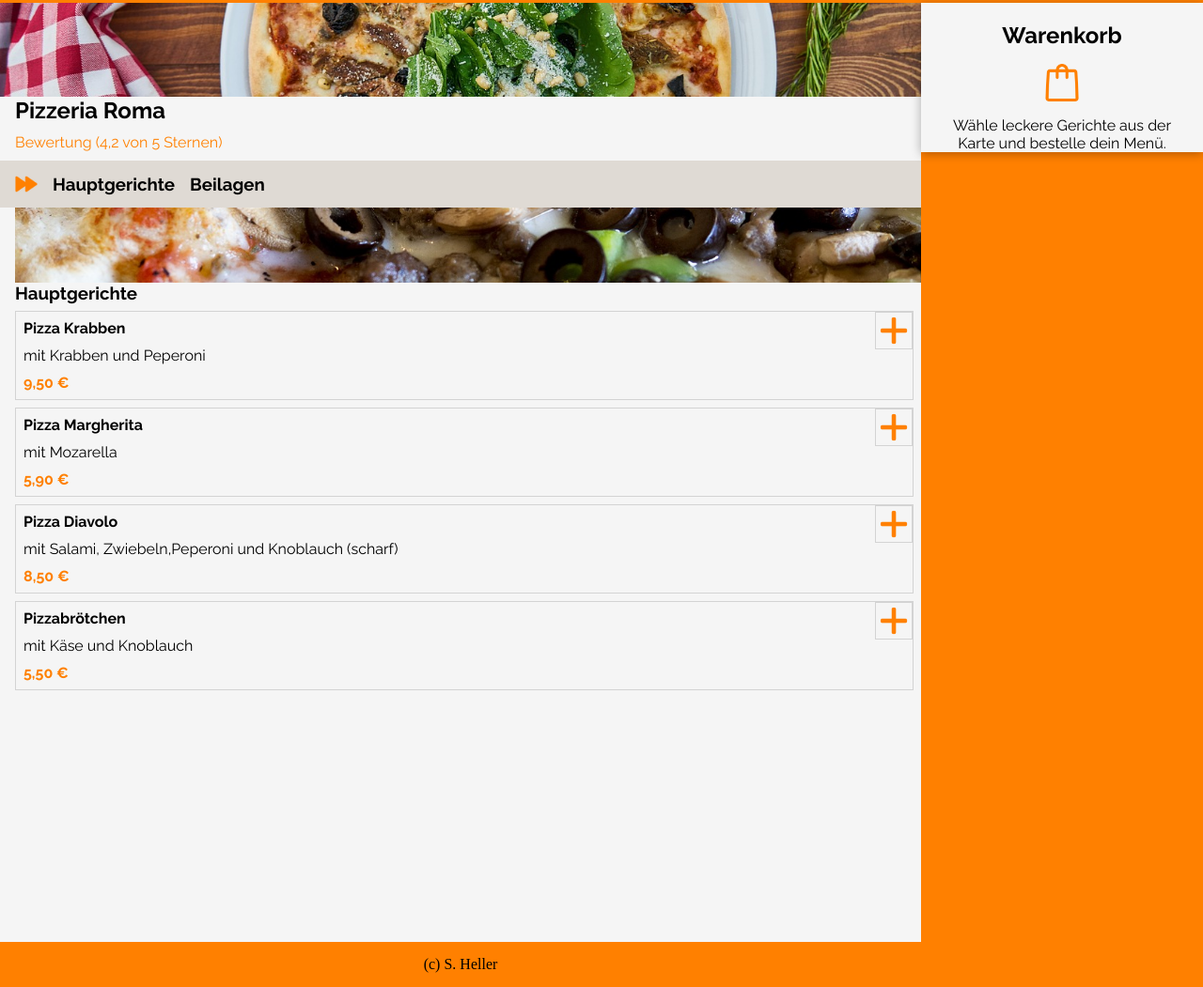
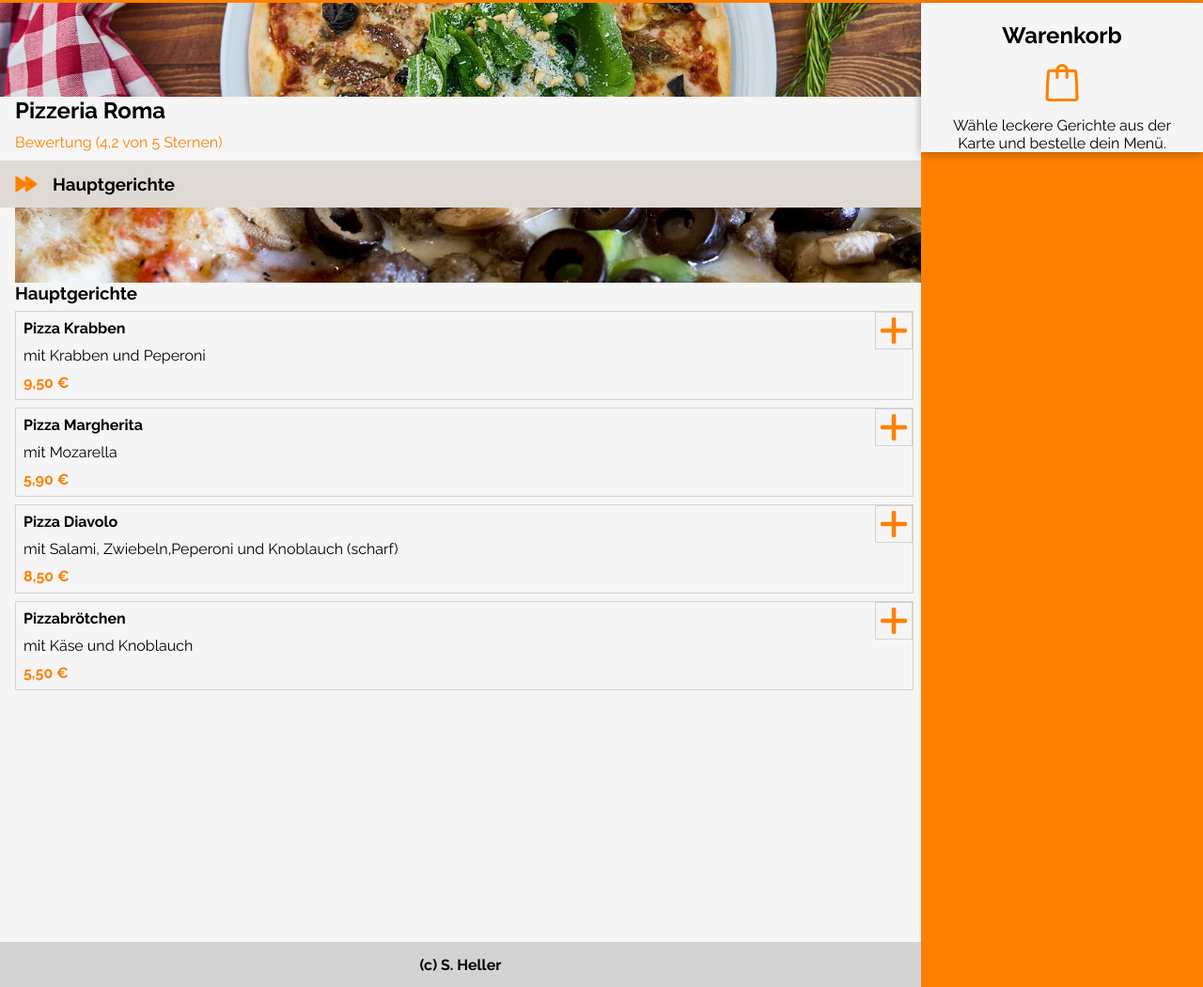
Before and after one commit to StefanHellerDev/Bestellapp, a plain HTML site: page index.html in a window 1280 px wide. Shown: the part 57-1108 px from the top of the page at 94% size. Drawn offline with Linux system fonts and the light colour scheme.

Commit message:
working on the design

```diff
--- a/index.html
+++ b/index.html
@@ -30,7 +30,6 @@
       <div class="whereAmI">
         <img src="./assets/icons/7549123_user_interface_rewind_forward_right_icon.png" alt="Where am I">
         <h3>Hauptgerichte</h3>
-        <h3>Beilagen</h3>
       </div>
       <div class="mainCourseImage"></div>
       <h3>Hauptgerichte</h3>
--- a/style.css
+++ b/style.css
@@ -1,5 +1,7 @@
 body {
   background-color: #ff8000;
+  font-family: "Raleway";
+  font-size: 16px;
 }
 
 header {
@@ -12,8 +14,6 @@ header img {
 }
 
 main {
-  font-family: "Raleway";
-  font-size: 16px;
   display: flex;
 }
 
@@ -115,7 +115,6 @@ main {
 
 .basketMain h2 {
   padding-top: 20px;
-  /* border: 1px solid lightgray; */
 }
 
 .basketMain p {
@@ -210,6 +209,8 @@ footer {
   display: flex;
   align-items: center;
   justify-content: center;
+  font-weight: 700;
+  background-color: lightgray;
 }
 
 @media (min-width: 769px) {
--- a/styles/standard.css
+++ b/styles/standard.css
@@ -5,7 +5,8 @@
   scroll-behavior: smooth;
 }
 
-  a, button {
+a,
+button {
   cursor: pointer;
   text-decoration: none;
 }
```
Also changed, not shown: styles/assets.css (+4 -4 lines). Lines whose indentation alone changed are shown as unchanged.
